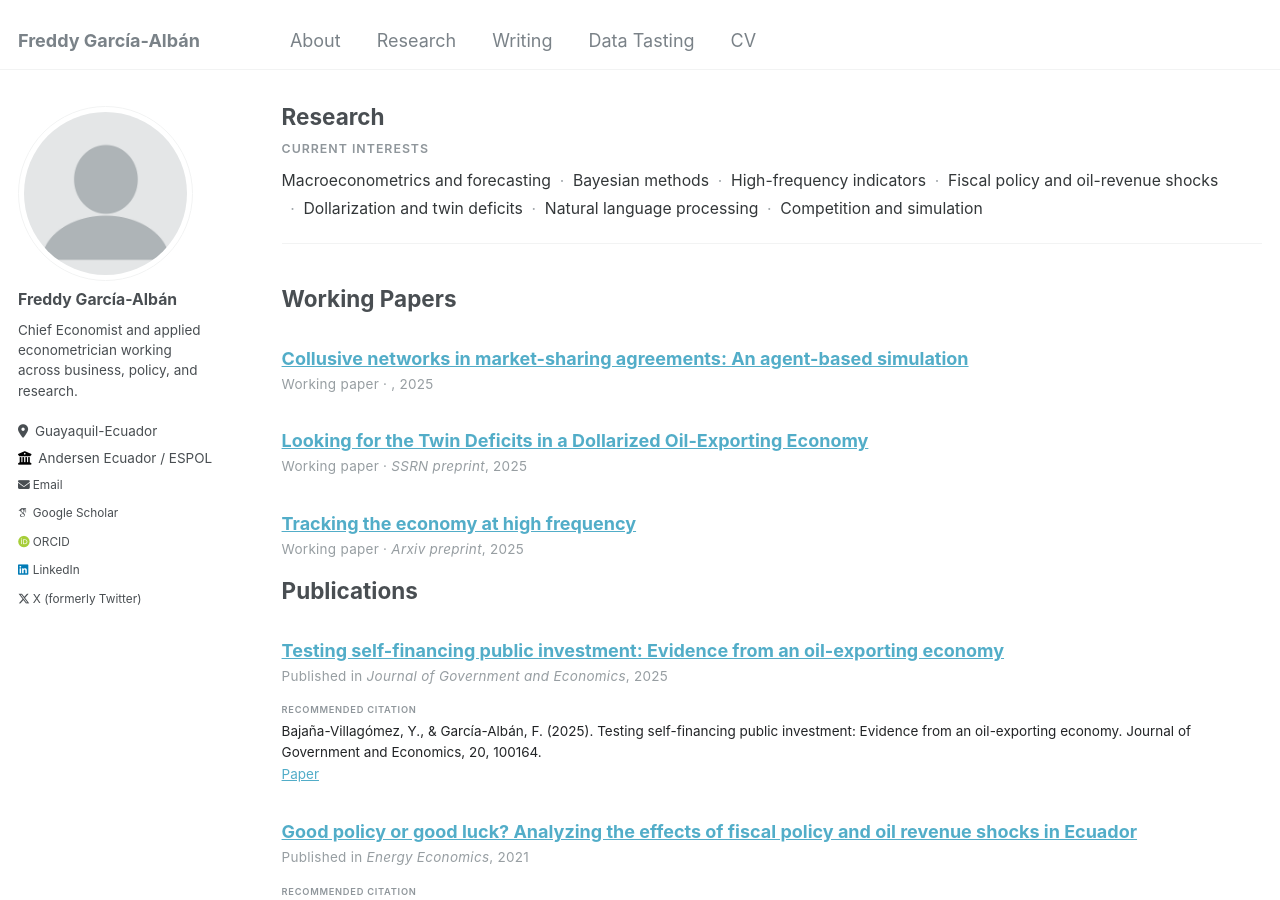
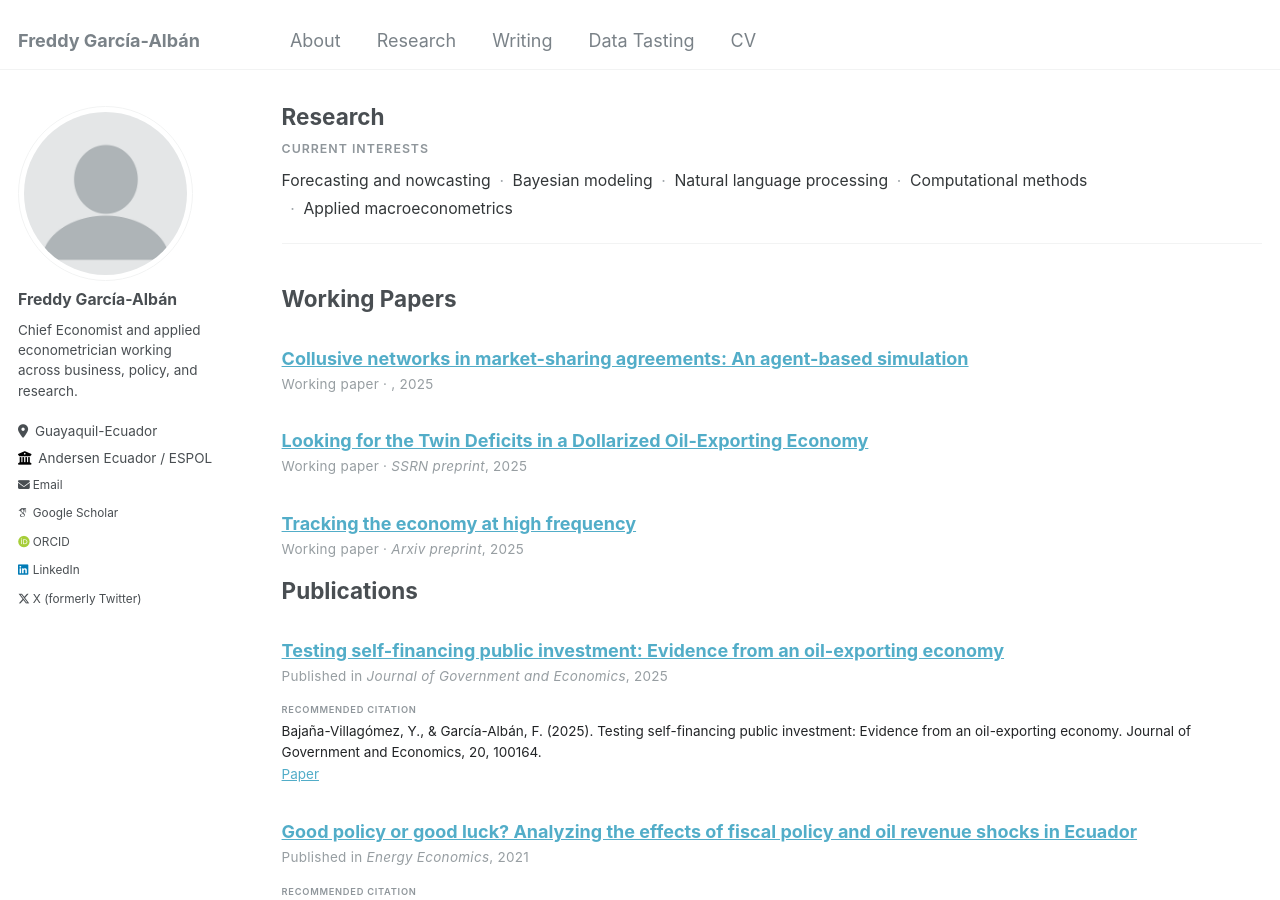
Before and after one commit to EnexFG/EnexFG.github.io, a Jekyll site: the page built from _pages/research.md, in a window 1280 px wide and 900 px high. Built offline with Jekyll 4.4.1, drawn with Linux system fonts in a browser that asks for light colours; some web fonts are replaced.

Commit message:
Update research.md

```diff
--- a/_pages/research.md
+++ b/_pages/research.md
@@ -13,13 +13,11 @@ author_profile: true
 <div class="research-page">
   <p class="research-page__eyebrow">Current interests</p>
   <ul class="research-page__keywords">
-    <li>Macroeconometrics and forecasting</li>
-    <li>Bayesian methods</li>
-    <li>High-frequency indicators</li>
-    <li>Fiscal policy and oil-revenue shocks</li>
-    <li>Dollarization and twin deficits</li>
+    <li>Forecasting and nowcasting</li>
+    <li>Bayesian modeling</li>
     <li>Natural language processing</li>
-    <li>Competition and simulation</li>
+    <li>Computational methods</li>
+    <li>Applied macroeconometrics</li>
   </ul>
 </div>
 
```
